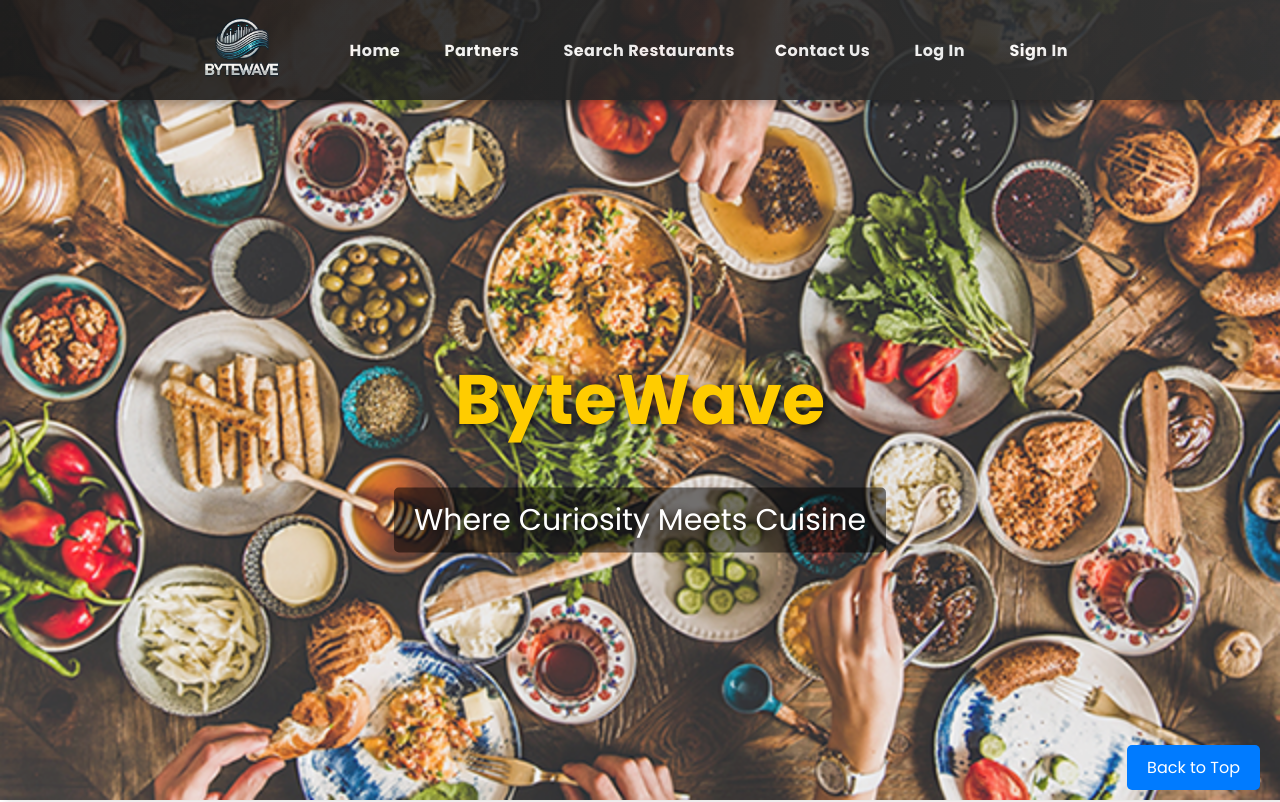
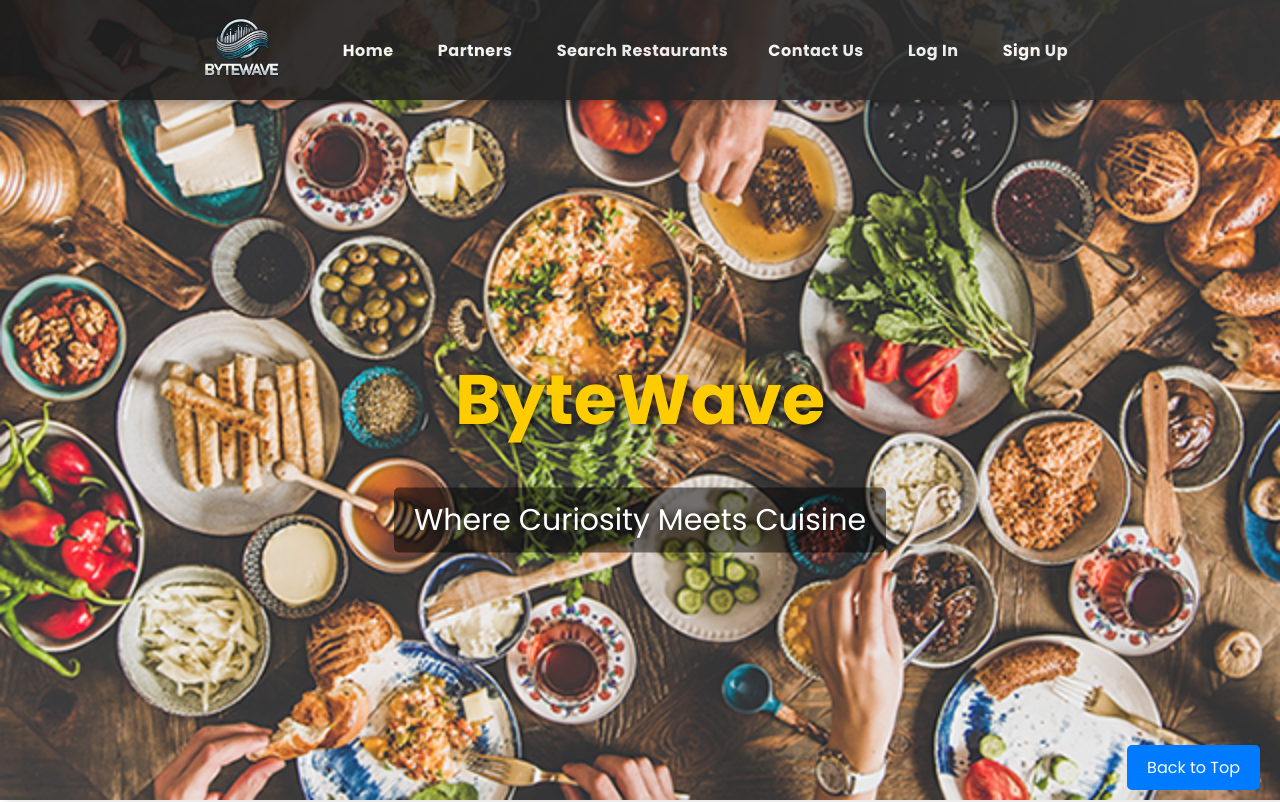
Before and after one commit to RichardASC24/byte-demo-project, a plain HTML site: page index.html in a window 1280 px wide. Shown: the top 802 px of the page. Drawn offline with Linux system fonts and the light colour scheme.

Commit message:
final version

```diff
--- a/index.html
+++ b/index.html
@@ -45,7 +45,7 @@
                     <li><a href="filter.html">Search Restaurants</a>
                     <li><a href="contact.html">Contact Us</a></li>
                     <li><a href="login.html" class="login">Log In</a></li>
-                    <li><a href="signin.html">Sign In</a></li>
+                    <li><a href="signin.html">Sign Up</a></li>
                    </ul>
                 </nav>
         </header>
```
